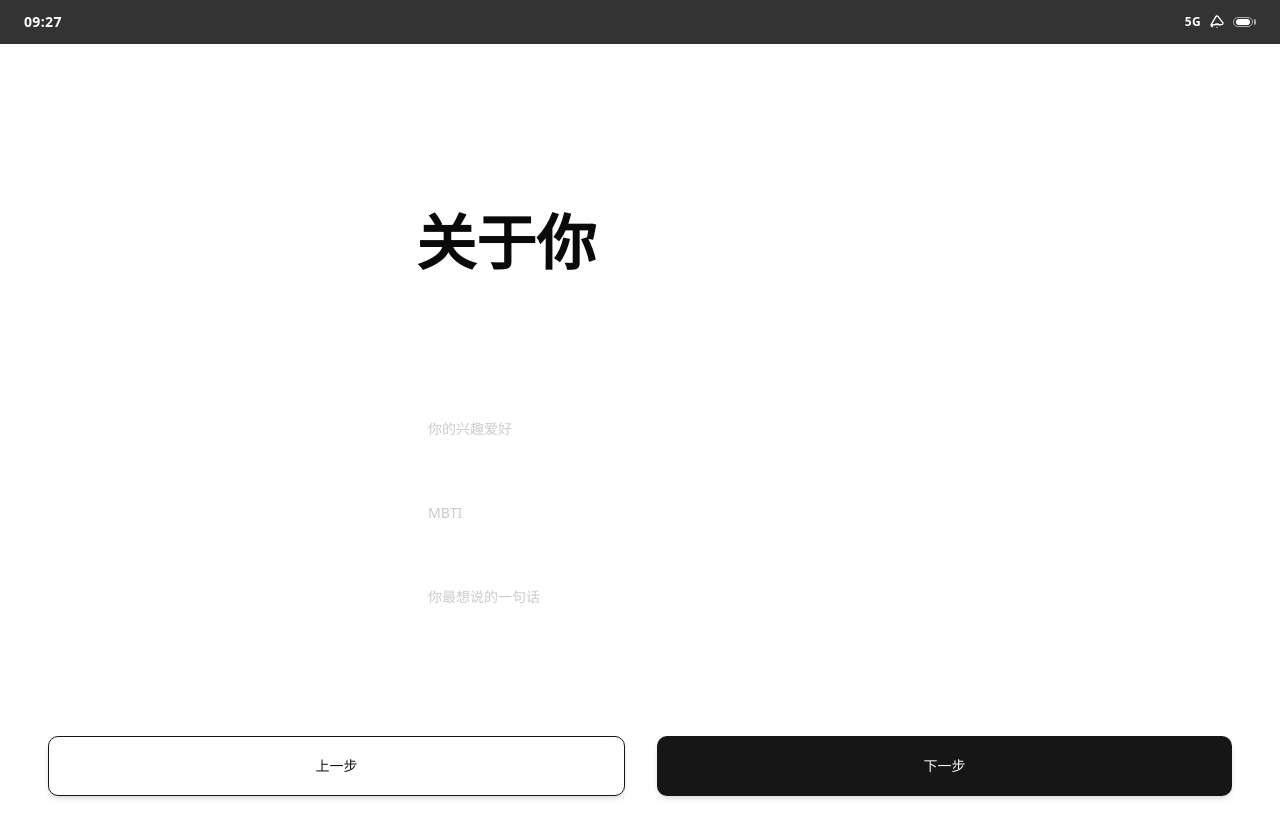
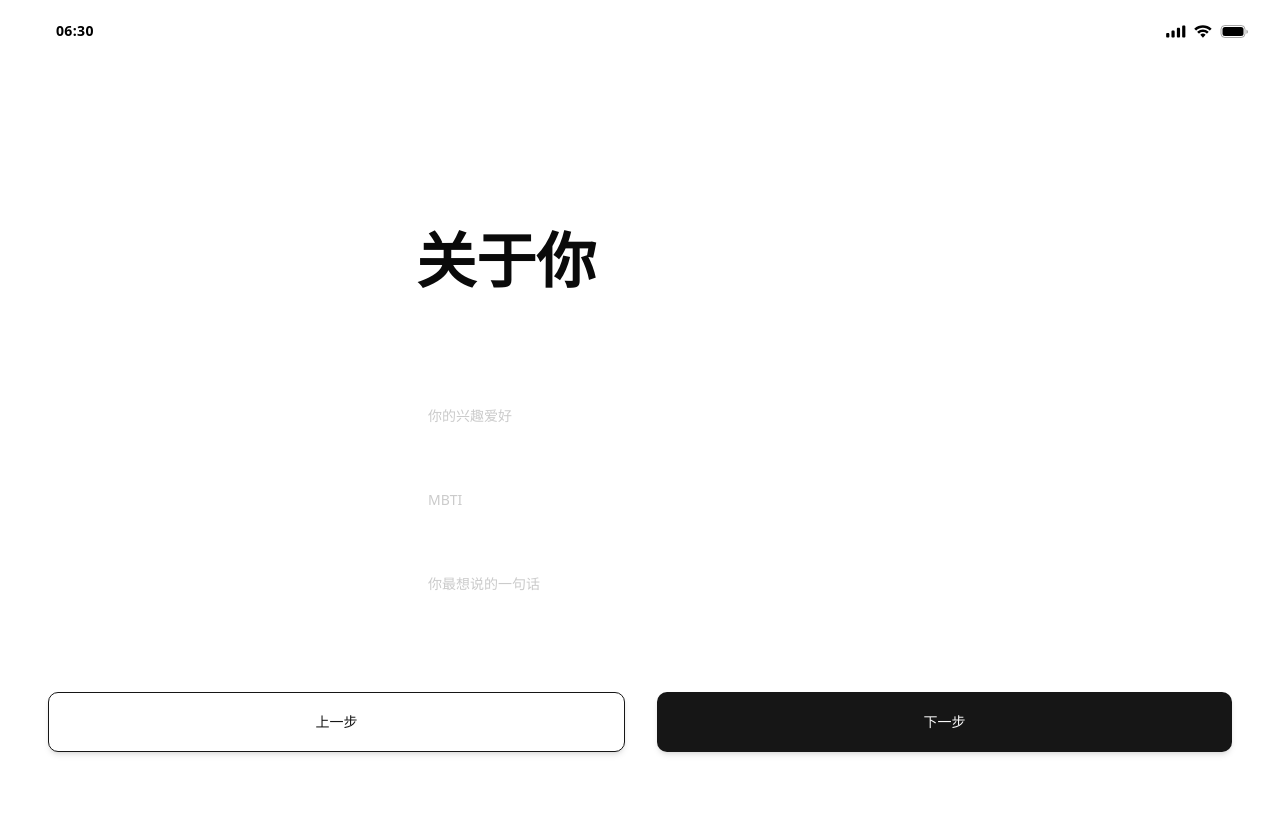
Before and after one commit to SinoAHpx/profile-matcher, a Next.js app: page /about-you in a window 1280 px wide. Shown: the top 838 px of the page. After the commit the page ends 800 px from the top, so only its background shows below. Built offline with nearby package versions, Linux system fonts and the light colour scheme.

Commit message:
ui: tweak status bar style

```diff
--- a/src/app/about-you/page.tsx
+++ b/src/app/about-you/page.tsx
@@ -3,7 +3,7 @@ import { Button } from '@/components/ui/button'
 
 export default function Page() {
   return (
-    <div className="flex flex-col items-center justify-between min-h-screen p-12">
+    <div className="flex flex-col h-full items-center justify-between p-12">
       <div className='flex justify-start w-full max-w-md'>
         <h1 className="mt-30 text-6xl font-bold mb-8">关于你</h1>
       </div>
--- a/src/app/layout.tsx
+++ b/src/app/layout.tsx
@@ -29,7 +29,7 @@ export default function RootLayout({
         className={`h-full ${geistSans.variable} ${geistMono.variable} antialiased`}
       >
         <StatusBar />
-        <div className="h-full pt-11">{children}</div>
+        <div className="h-full pt-[62px]">{children}</div>
       </body>
     </html>
   );
--- a/src/components/status-bar.tsx
+++ b/src/components/status-bar.tsx
@@ -1,125 +1,87 @@
-'use client';
+"use client";
 
-import { useState, useEffect } from 'react';
+import { useState, useEffect } from "react";
 
 interface StatusBarProps {
   className?: string;
 }
 
-export default function StatusBar({ className = '' }: StatusBarProps) {
-  const [time, setTime] = useState('');
-  const [batteryLevel, setBatteryLevel] = useState(100);
-  const [isCharging, setIsCharging] = useState(false);
-  const [networkType, setNetworkType] = useState('5G');
-  const [signalStrength, setSignalStrength] = useState(4);
-  const [wifiConnected, setWifiConnected] = useState(true);
-
-  useEffect(() => {
-    const updateTime = () => {
-      const now = new Date();
-      const hours = now.getHours();
-      const minutes = now.getMinutes();
-      setTime(`${hours.toString().padStart(2, '0')}:${minutes.toString().padStart(2, '0')}`);
-    };
-
-    updateTime();
-    const timeInterval = setInterval(updateTime, 60000);
-
-    // Simulate battery level changes
-    const batteryInterval = setInterval(() => {
-      setBatteryLevel(prev => {
-        const newLevel = prev - Math.random() * 0.5;
-        return Math.max(0, Math.min(100, newLevel));
-      });
-    }, 30000);
-
-    // Simulate charging status
-    const chargingInterval = setInterval(() => {
-      setIsCharging(Math.random() > 0.8);
-    }, 60000);
-
-    return () => {
-      clearInterval(timeInterval);
-      clearInterval(batteryInterval);
-      clearInterval(chargingInterval);
-    };
-  }, []);
-
-  const renderSignalBars = () => {
-    return Array.from({ length: 4 }, (_, i) => (
-      <div
-        key={i}
-        className={`w-0.5 rounded-full transition-all duration-300 ${
-          i < signalStrength ? 'bg-white' : 'bg-white/30'
-        }`}
-        style={{
-          height: `${8 + i * 2}px`,
-          marginRight: i < 3 ? '1px' : '0'
-        }}
-      />
-    ));
-  };
-
-  const renderBatteryIcon = () => {
-    const batteryColor = batteryLevel > 20 ? 'bg-white' : 'bg-red-500';
-
-    return (
-      <div className="relative flex items-center">
-        <div className="w-5 h-2.5 border border-white/60 rounded-sm relative flex items-center px-0.5">
-          <div
-            className={`h-1.5 rounded-sm transition-all duration-300 ${batteryColor}`}
-            style={{ width: `${batteryLevel * 0.65}px` }}
-          />
-        </div>
-        <div className="w-0.5 h-1.5 bg-white/60 rounded-r-sm ml-px" />
-        {isCharging && (
-          <div className="absolute inset-0 flex items-center justify-center">
-            <div className="w-2 h-2 bg-white rounded-full" />
-          </div>
-        )}
-      </div>
-    );
-  };
-
+export default function StatusBar({ className = "" }: StatusBarProps) {
   return (
     <div className={`fixed top-0 left-0 right-0 z-50 ${className}`}>
-      <div className="h-11 bg-black/80 backdrop-blur-md flex items-center justify-between px-6 text-white text-sm font-medium">
+      <div className="h-[62px] backdrop-blur-md flex items-center justify-between px-6 text-black font-bold text-xl">
         {/* Left side: Time */}
-        <div className="flex items-center space-x-2">
-          <span className="text-sm font-semibold tracking-wide">{time}</span>
+        <div className="flex items-center ml-8 space-x-2">
+          <span className="text-sm font-extrabold tracking-wide">06:30</span>
         </div>
 
         {/* Right side: Status indicators */}
-        <div className="flex items-center space-x-2">
+        <div className="flex items-center justify-center space-x-2 mr-2">
           {/* Network type */}
-          <span className="text-xs font-semibold tracking-wide">{networkType}</span>
 
           {/* Signal bars */}
-          {!wifiConnected && (
-            <div className="flex items-end space-x-px">
-              {renderSignalBars()}
-            </div>
-          )}
+          <svg
+            width="20"
+            height="13"
+            viewBox="0 0 20 13"
+            fill="none"
+            xmlns="http://www.w3.org/2000/svg"
+          >
+            <path
+              fillRule="evenodd"
+              clipRule="evenodd"
+              d="M19.365 1.53295C19.365 0.899902 18.8875 0.386719 18.2984 0.386719H17.2317C16.6426 0.386719 16.165 0.899902 16.165 1.53295V11.4669C16.165 12.0999 16.6426 12.6131 17.2317 12.6131H18.2984C18.8875 12.6131 19.365 12.0999 19.365 11.4669V1.53295ZM11.9309 2.832H12.9976C13.5867 2.832 14.0643 3.3575 14.0643 4.00574V11.4394C14.0643 12.0876 13.5867 12.6131 12.9976 12.6131H11.9309C11.3418 12.6131 10.8643 12.0876 10.8643 11.4394V4.00574C10.8643 3.3575 11.3418 2.832 11.9309 2.832ZM7.59915 5.48105H6.53249C5.94338 5.48105 5.46582 6.01324 5.46582 6.66973V11.4244C5.46582 12.0809 5.94338 12.6131 6.53249 12.6131H7.59915C8.18826 12.6131 8.66582 12.0809 8.66582 11.4244V6.66973C8.66582 6.01324 8.18826 5.48105 7.59915 5.48105ZM2.29837 7.92634H1.23171C0.642602 7.92634 0.165039 8.45093 0.165039 9.09804V11.4414C0.165039 12.0885 0.642602 12.6131 1.23171 12.6131H2.29837C2.88748 12.6131 3.36504 12.0885 3.36504 11.4414V9.09804C3.36504 8.45093 2.88748 7.92634 2.29837 7.92634Z"
+              fill="black"
+            />
+          </svg>
 
           {/* WiFi icon */}
-          {wifiConnected && (
           <svg
-              className="w-4 h-4"
+            width="18"
+            height="13"
+            viewBox="0 0 18 13"
             fill="none"
-              stroke="currentColor"
-              viewBox="0 0 24 24"
+            xmlns="http://www.w3.org/2000/svg"
           >
             <path
-                strokeLinecap="round"
-                strokeLinejoin="round"
-                strokeWidth={2}
-                d="M8.111 16.404a5.5 5.5 0 017.778 0M12 20h.01m-6.938-4h13.855c1.54 0 2.502-1.667 1.732-3L13.732 4c-.77-1.333-2.694-1.333-3.464 0L3.34 16c-.77 1.333.192 3 1.732 3z"
+              fillRule="evenodd"
+              clipRule="evenodd"
+              d="M8.93654 2.80222C11.4236 2.80232 13.8157 3.72441 15.6182 5.37789C15.7539 5.50554 15.9709 5.50393 16.1045 5.37428L17.402 4.11081C17.4697 4.04505 17.5075 3.95597 17.5069 3.86329C17.5063 3.77061 17.4675 3.68197 17.399 3.61697C12.668 -0.757741 5.2043 -0.757741 0.47329 3.61697C0.404758 3.68192 0.365874 3.77054 0.365242 3.86322C0.36461 3.9559 0.402283 4.045 0.469923 4.11081L1.76779 5.37428C1.90139 5.50413 2.11851 5.50574 2.25416 5.37789C4.0569 3.7243 6.44918 2.80221 8.93654 2.80222ZM8.93318 7.0225C10.2905 7.02241 11.5994 7.53415 12.6055 8.45828C12.7416 8.58943 12.9559 8.58659 13.0886 8.45187L14.3759 7.13256C14.4437 7.06336 14.4813 6.96948 14.4803 6.87193C14.4793 6.77438 14.4398 6.6813 14.3707 6.61351C11.3068 3.72266 6.56211 3.72266 3.49828 6.61351C3.42907 6.6813 3.38959 6.77443 3.38868 6.87201C3.38777 6.96959 3.42552 7.06346 3.49345 7.13256L4.78036 8.45187C4.91302 8.58659 5.12738 8.58943 5.26346 8.45828C6.26892 7.53476 7.57676 7.02307 8.93318 7.0225ZM11.4576 9.81605C11.4595 9.9214 11.4225 10.023 11.3552 10.0968L9.1785 12.5515C9.1147 12.6236 9.02771 12.6642 8.93694 12.6642C8.84617 12.6642 8.75917 12.6236 8.69537 12.5515L6.51834 10.0968C6.45109 10.0229 6.41409 9.92131 6.41608 9.81596C6.41808 9.71061 6.45889 9.61085 6.52887 9.54023C7.91897 8.22634 9.9549 8.22634 11.345 9.54023C11.4149 9.6109 11.4557 9.7107 11.4576 9.81605Z"
+              fill="black"
             />
           </svg>
-          )}
 
           {/* Battery */}
-          {renderBatteryIcon()}
+          <svg
+            width="28"
+            height="13"
+            viewBox="0 0 28 13"
+            fill="none"
+            xmlns="http://www.w3.org/2000/svg"
+          >
+            <rect
+              opacity="0.35"
+              x="1.00684"
+              y="0.5"
+              width="24"
+              height="12"
+              rx="3.8"
+              stroke="black"
+            />
+            <path
+              opacity="0.4"
+              d="M26.5068 4.78125V8.85672C27.3116 8.51155 27.8349 7.70859 27.8349 6.81899C27.8349 5.92938 27.3116 5.12642 26.5068 4.78125Z"
+              fill="black"
+            />
+            <rect
+              x="2.50684"
+              y="2"
+              width="21"
+              height="9"
+              rx="2.5"
+              fill="black"
+            />
+          </svg>
         </div>
       </div>
     </div>
```
Lines whose indentation alone changed are shown as unchanged.
